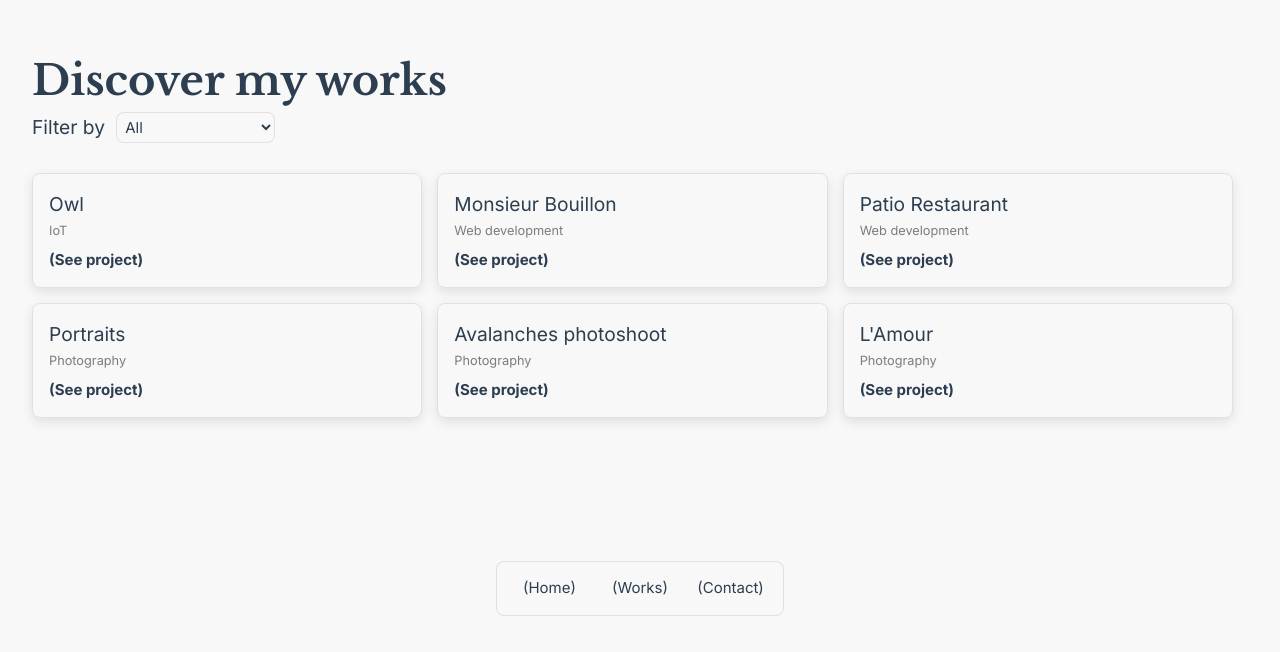
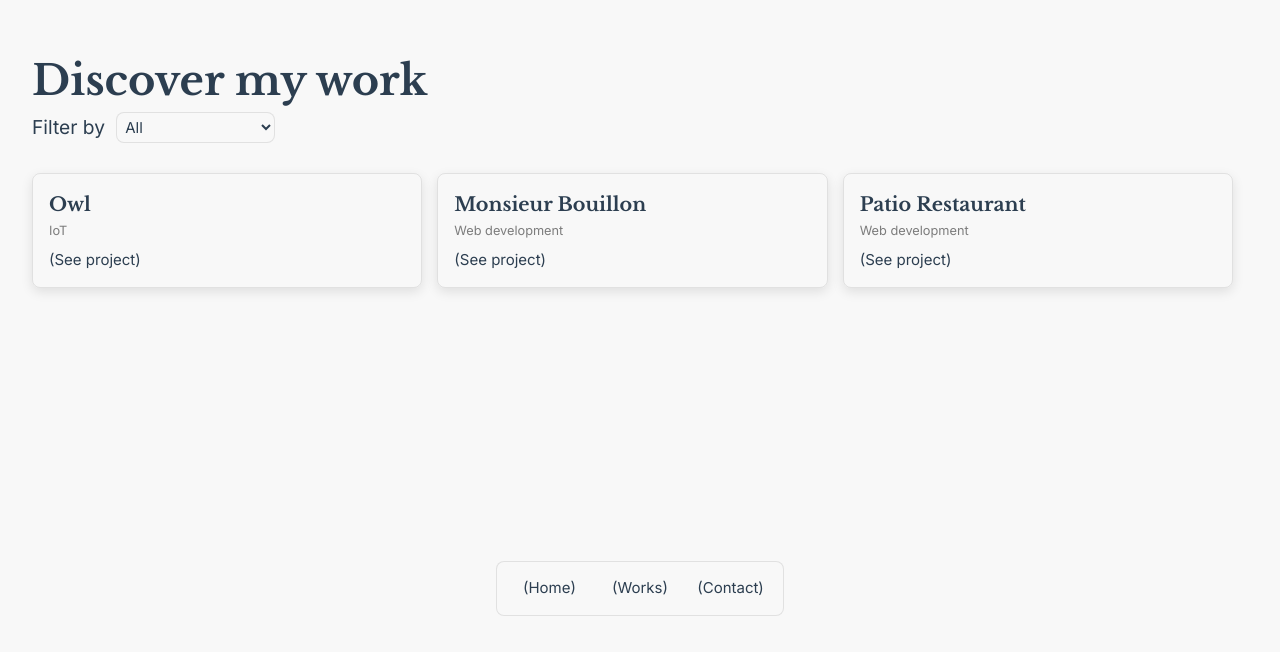
Before and after one commit to MathieuDubart/portfolio-vue, a Vue app: page /works in a window 1280 px wide. Shown: the part 132-784 px from the top of the page. Built offline with nearby package versions, Linux system fonts and the light colour scheme.

Commit message:
fixing/all => fixing everything for deployement

```diff
--- a/src/assets/styles/main.css
+++ b/src/assets/styles/main.css
@@ -199,7 +199,11 @@ a.nav-link:active {
   transition: ease-in-out .5s;
 
 }
+.single-project .project-title {
+  font-family: 'Libre Baskerville', serif;
+  font-weight: 700;
 
+}
 .project-tags span.single-tag {
   margin-right: 0.4em;
   font-size: 0.85em;
@@ -209,16 +213,12 @@ a.nav-link:active {
   margin-bottom:.5em;
 }
 
-.project-link {
-  font-weight: 700;
-}
-
 h2.client {
   margin-bottom: .6em;
 }
 
 .for-subtitle {
-  font-size: 1rem;
+  font-size: 0.7em;
 }
 
 .see-it-live {
--- a/src/components/Introduction.vue
+++ b/src/components/Introduction.vue
@@ -22,7 +22,7 @@
       </svg>
 
 
-    <h1 class="title">Web developer <span class="rainbow"> & </span> Photographer </h1>
+    <h1 class="title">Web developer <span class="for-subtitle"> & </span> Photographer </h1>
     <div class="container-get-in-touch">
       <RouterLink to="/works" class="discover-work links"><h3 class="subtitle">(Discover my work)</h3></RouterLink>
     </div>
--- a/src/projects.json
+++ b/src/projects.json
@@ -18,7 +18,7 @@
     "client": "Groupe Chevrier",
     "cta_label": "See it live",
     "href":"https://monsieurbouillon.ch/fr/",
-    "intro":" <span class='bold'> Monsieur Bouillon </span>  website was created for the <span class='bold'>Chevrier Group</span>, a group of restaurants <span class='bold'>owned by Swiss chef Philippe Chevrier</span>. The site includes weekly menus and the restaurant's various menus. There's also a page for reserving a table directly online.",
+    "intro":" <span class='bold'> Monsieur Bouillon </span>  website was created for the <span class='bold'>Chevrier Group</span>, a group of restaurants <span class='bold'>owned by Swiss chef Philippe Chevrier</span>. The site includes weekly menus and the restaurant's various menus. There's also a page for reserving a table directly online. I worked on it  <span class='bold'>during my first internship at Sowh4t</span>.",
     "images":["/assets/projects/monsieur-bouillon/monsieur-bouillon-hero.png", "/assets/projects/monsieur-bouillon/chef-simone.png", "/assets/projects/monsieur-bouillon/menu-monsieur-bouillon.png", "/assets/projects/monsieur-bouillon/plats-monsieur-bouillon.png", "/assets/projects/monsieur-bouillon/reservation-monsieur-bouillon.png"],
     "tags":["Web development"],
     "technos":["SCSS","JS","PHP","WORDPRESS", "BOOTSTRAP"]
@@ -30,45 +30,9 @@
     "client": "Groupe Chevrier",
     "cta_label": "See it live",
     "href":"https://lepatio-restaurant.ch/fr/",
-    "intro":"Like Monsieur Bouillon, the <span class='bold'>Patio Restaurant</span> website features one of <span class='bold'>chef Philippe Chevrier's establishments</span>. The site also features the restaurant's menu, as well as a page allowing you to book a private room.",
+    "intro":"Like Monsieur Bouillon, the <span class='bold'>Patio Restaurant</span> website features one of <span class='bold'>chef Philippe Chevrier's establishments</span>. The site also features the restaurant's menu, as well as a page allowing you to book a private room.  I worked on it  <span class='bold'>during my first internship at Sowh4t</span>.",
     "images":["/assets/projects/patio-restaurant/patio-restaurant-hero.png", "/assets/projects/patio-restaurant/patio-restaurant-cartes.png", "/assets/projects/patio-restaurant/patio-restaurant-events.png", "/assets/projects/patio-restaurant/patio-private.png", "/assets/projects/patio-restaurant/patio-footer.png"],
     "tags":["Web development"],
     "technos":["SCSS","JS","PHP","WORDPRESS", "BOOTSTRAP"]
-  },
-  {
-    "id": 3,
-    "route":"/portraits",
-    "title": "Portraits",
-    "client":"Personal project",
-    "cta_label": "Show on Instagram",
-    "href":"https://instagram.com/mathieudbrt",
-    "intro":"On this page, you'll find a number of <span class='bold'>different portraits</span>, all of which are experiments in which <span class='bold'>the aim was to find a specific aesthetic</span> for each series of photos. However, we can see that most of the aesthetics give off, more or less, the same atmosphere. This is mainly due to <span class='bold'>the search for a very cinematic aesthetic</span>.",
-    "images":["/assets/projects/portraits/portrait-1.jpg", "/assets/projects/portraits/portrait-2.jpg", "/assets/projects/portraits/portrait-3.jpg", "/assets/projects/portraits/portrait-4.jpg", "/assets/projects/portraits/portrait-5.jpg", "/assets/projects/portraits/portrait-6.jpg", "/assets/projects/portraits/portrait-7.jpg","/assets/projects/portraits/portrait-8.jpg"],
-    "tags":["Photography"],
-    "technos":["EOD 5DII","Canon EF24-70mm", "f2.8"]
-  },
-  {
-    "id": 4,
-    "route":"/avalanches-photoshoot",
-    "title": "Avalanches photoshoot",
-    "client":"Personal project",
-    "cta_label": "Show on Instagram",
-    "href":"https://instagram.com/mathieudbrt",
-    "intro":"The photos below were taken for <span class='bold'>Annecy's football team</span>: Les Avalanches. All are from games in the 2022/2023 season. I also <span class='bold'>had the opportunity to work on a website</span> for the same team.",
-    "images":["/assets/projects/avalanches-photoshoot/avalanches-1.jpg", "/assets/projects/avalanches-photoshoot/avalanches-2.jpg", "/assets/projects/avalanches-photoshoot/avalanches-3.jpg", "/assets/projects/avalanches-photoshoot/avalanches-4.jpg", "/assets/projects/avalanches-photoshoot/avalanches-5.jpg"],
-    "tags":["Photography"],
-    "technos":["Nikon Z6","200-500mm","f2.8 - f5.6"]
-  },
-  {
-    "id": 5,
-    "route":"/l-amour",
-    "title": "L'Amour",
-    "client":"Personal project",
-    "cta_label": "Show on Instagram",
-    "href":"https://instagram.com/mathieudbrt",
-    "intro":"<span class='bold'>L'Amour is an album by Disiz</span> released in 2022. The aim here was to <span class='bold'>produce photos </span>that could be used for commercial purposes (e.g. promotion for networks) <span class='bold'>without retouching after the shot</span>. To give the image a very orange feel, <span class='bold'>I played a lot with light</span>, especially white balance.",
-    "images":["/assets/projects/l-amour/l-amour-1.jpg", "/assets/projects/l-amour/l-amour-2.jpg", "/assets/projects/l-amour/l-amour-3.jpg"],
-    "tags":["Photography"],
-    "technos":["EOD 5DII","Canon EF24-70mm", "f2.8"]
   }
 ]
--- a/src/views/ContactView.vue
+++ b/src/views/ContactView.vue
@@ -1,9 +1,9 @@
 <template>
   <div class="contact">
-    <h1 class="title"> Want to work together ? </h1>
+    <h1 class="title"> Want to work together? </h1>
     <a href="mailto:hello@mathieu-dubart.fr"> <h3 class="subtitle links"> (Let's get in touch) </h3> </a>
 
-    <h2 class="title">Or see more works</h2>
+    <h2 class="title">You can also find me here! Don't be shy, come say hi!</h2>
     <div class="networks-container">
       <a href="https://instagram.com/mathieudbrt" target="_blank" class="links">(Instagram)</a>
       <a href="https://github.com/mathieudubart" target="_blank" class="links">(GitHub)</a>
--- a/src/views/WorksView.vue
+++ b/src/views/WorksView.vue
@@ -39,7 +39,7 @@
 
 <template>
   <div class="works">
-    <h1 class="title"> Discover my works </h1>
+    <h1 class="title"> Discover my work </h1>
 
 
     <div class="filters-container">
```
